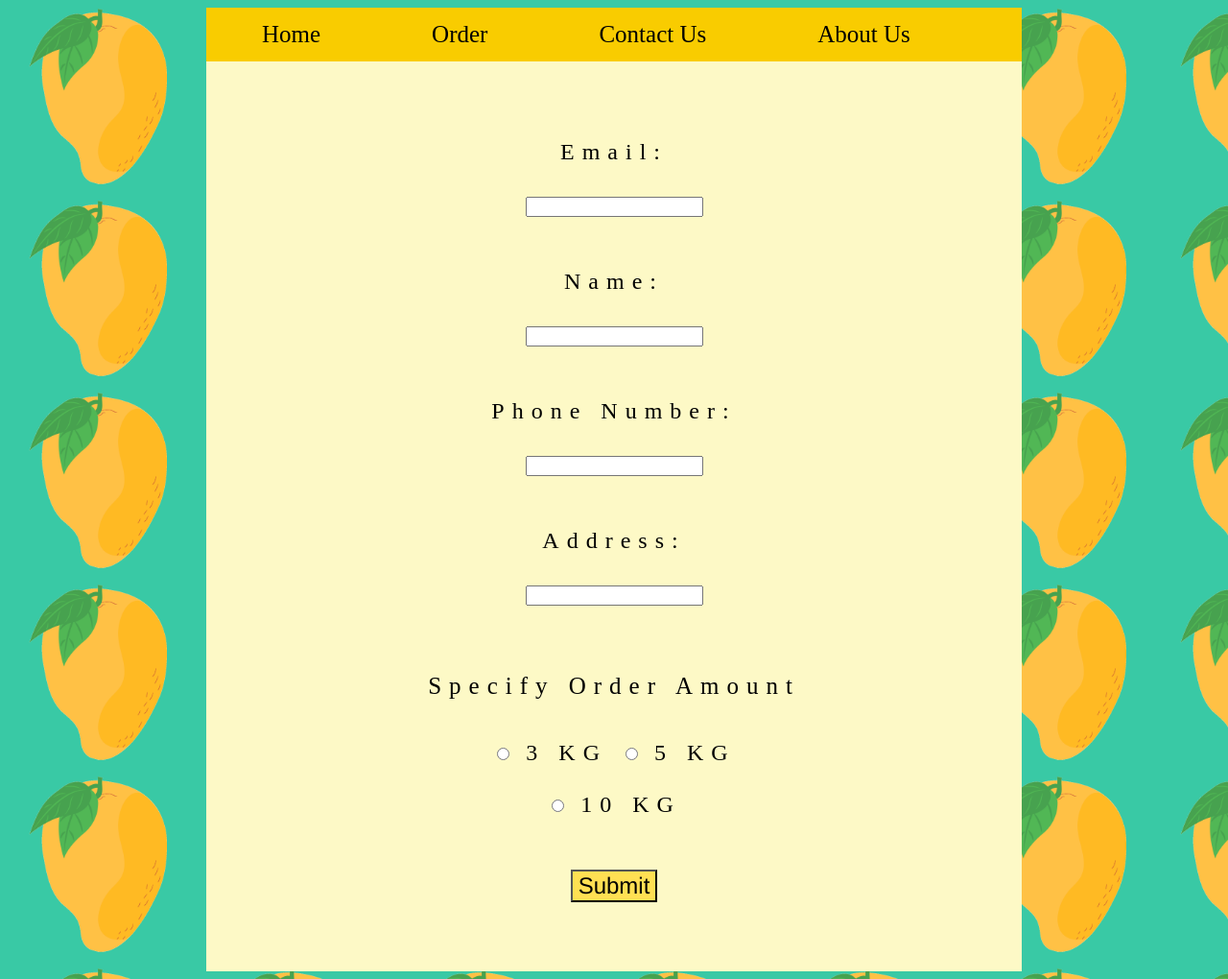
After one commit to RashidChy/Aam_Ghor, a PHP site: page /order.html in a window 1280 px wide. The commit adds this page. Shown: the whole page at 96% size. Run offline with PHP 8.4, Linux system fonts and the light colour scheme; some libraries are stand-ins or nearby versions.

Commit message:
4thCommit

```diff
--- /dev/null
+++ b/order.html
@@ -0,0 +1,60 @@
+<!DOCTYPE html>
+<html lang="en">
+<head>
+      <meta charset="UTF-8">
+      <meta http-equiv="X-UA-Compatible" content="IE=edge">
+      <meta name="viewport" content="width=device-width, initial-scale=1.0">
+      <link rel="stylesheet" href="styles.css">
+      <link rel="stylesheet" href="small.css" >
+      <title>Aam-Ghor</title>
+      <script src="https://kit.fontawesome.com/6cd1356063.js" crossorigin="anonymous"></script>
+</head>
+<body>
+      <div class="container">
+
+            <div class="navbar">
+                  <ul>
+                        <li><a class="active" href="index.html">Home</a></li>
+                        <li><a href="#order">Order</a></li>
+                        <li><a href="#contact">Contact Us</a></li>
+                        <li><a href="#about">About Us</a></li>
+                      </ul>
+
+                      <form action="" class="orderForm">
+<br><br><br>
+                        <label for="email">Email:</label><br><br>
+                        <input type="text" id="email" name="email" value=""size="20" height="1000"><br>
+                        <br><br>
+                        <label for="name">Name:</label><br><br>
+                        <input type="text" id="name" name="name" value=""><br>
+                        <br><br>
+                        <label for="phone">Phone Number:</label><br><br>
+                        <input type="text" id="phone" name="phone" value=""><br>
+                        <br><br>
+                        <label for="address">Address:</label><br><br>
+                        <input type="text" id="address" name="address" value=""><br> <br>
+
+                        <p>Specify Order Amount</p>
+
+                        <input type="radio" id="3" name="amount" value="3">
+                        <label for="3">3 KG</label>
+                        <input type="radio" id="5" name="amount" value="5">
+                        <label for="5">5 KG</label><br><br>
+                        <input type="radio" id="10" name="amount" value="10">
+                        <label for="10">10 KG</label><br> <br><br>
+
+
+                        <input style="font-size: x-large;background-color: rgb(255, 224, 83);  font-family:'Franklin Gothic Medium', 'Arial Narrow', Arial, sans-serif" type="submit" value="Submit">
+                        <br><br><br>
+                      </form>
+
+            </div>
+            <br>
+
+      </div>
+
+
+
+
+</body>
+</html>
--- a/styles.css
+++ b/styles.css
@@ -1,5 +1,5 @@
 .container {
-     width: 1000px;
+     width: 850px;
      margin: auto;
      background: rgba(253,249,198,255);
 
@@ -44,7 +44,7 @@ ul {
       display: block;
       color: rgb(0, 0, 0);
       text-align: center;
-      padding: 14px 70px;
+      padding: 14px 58px;
       text-decoration: none;
       font-size: 25px;
     }
@@ -88,3 +88,15 @@ ul {
     color: black;
     font-family:'Franklin Gothic Medium', 'Arial Narrow', Arial, sans-serif
   }
+
+  .orderForm
+  {
+    text-align: center;
+    font-size: 150%;
+    letter-spacing: 8px;
+  }
+
+  input.orderForm{
+    size="80" ;
+    height="100" ;
+  }
```
Also changed, not shown: index.html (+9 -11 lines).
